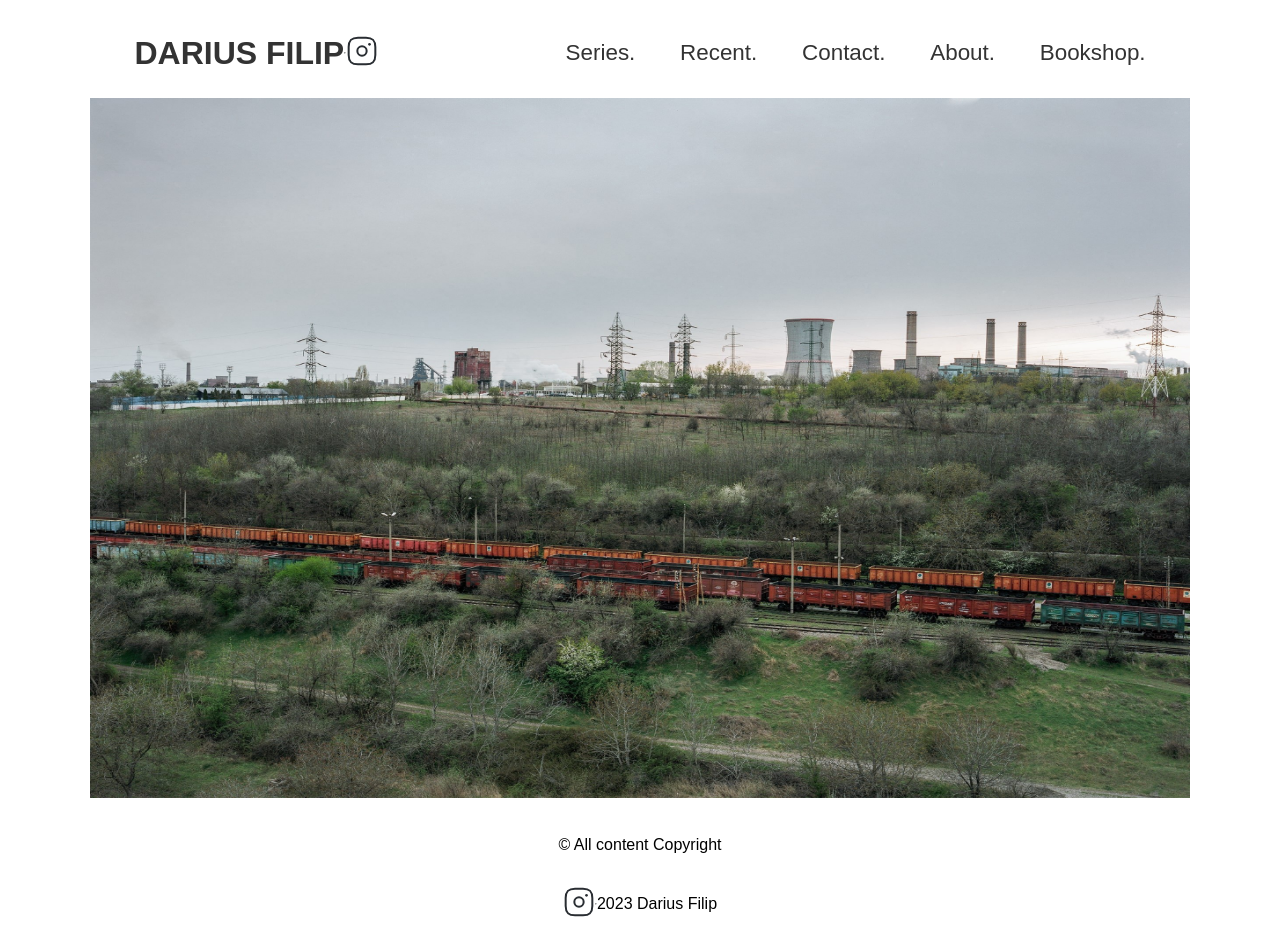
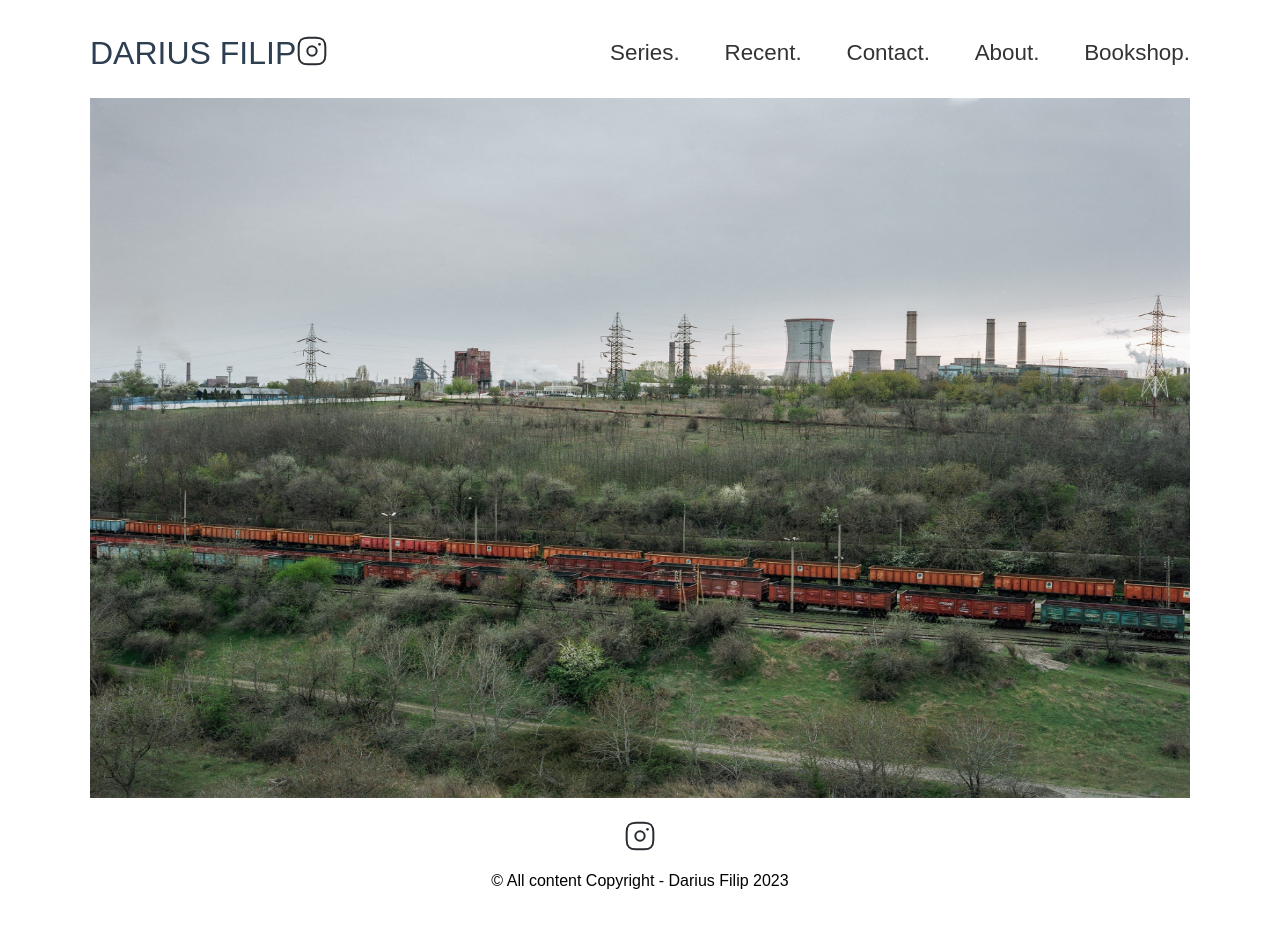
Before and after one commit to danieldraganweb/darius-filip-com-next-app, a Next.js app: page / in a window 1280 px wide. After the commit the page ends 914 px from the top, so only its background shows below. Built offline with nearby package versions, Linux system fonts and the light colour scheme.

Commit message:
i next latest, style _base  scss

```diff
--- a/app/components/Footer.tsx
+++ b/app/components/Footer.tsx
@@ -2,14 +2,22 @@ import styles from "../styles/components/Footer.module.scss";
 import InstagramSVG from "./InstagramSVG";
 
 function Footer() {
+  const currentYear = new Date().getFullYear();
   return (
     <>
-      <div className={styles.main}>
-        <p>&copy; All content Copyright</p>
-        <p className={styles.copyright}>
-          <InstagramSVG /> <hr />
-          2023 Darius Filip
-        </p>
+      <div className={styles.container}>
+        <div className={styles.main}>
+          <div className={styles.instagram}>
+            <a
+              href="https://www.instagram.com/dariusfilip/"
+              target="_blank"
+              rel="noopener noreferrer"
+            >
+              <InstagramSVG />
+            </a>
+          </div>
+          <p>&copy; All content Copyright - Darius Filip {currentYear}</p>
+        </div>
       </div>
     </>
   );
--- a/app/components/Navbar.tsx
+++ b/app/components/Navbar.tsx
@@ -14,13 +14,21 @@ const Navbar = () => {
 
   return (
     <>
-      <div className="container">
+      <div className={styles.container}>
         <nav className={styles.navbar}>
           <div className={styles.instagramSVG}>
             <Header />
-            <hr />
-            <InstagramSVG />
+            <div className={styles.instagram}>
+              <a
+                href="https://www.instagram.com/dariusfilip/"
+                target="_blank"
+                rel="noopener noreferrer"
+              >
+                <InstagramSVG />
+              </a>
+            </div>
           </div>
+
           <button className={styles.burgerMenu} onClick={toggleMenu}>
             Menu
             <span></span>
--- a/app/page.module.scss
+++ b/app/page.module.scss
@@ -2,8 +2,8 @@
 @use './app/styles/utils/_mixins' as _mixins;
 @use './app/styles/base/_base' as _base;
 
-*.main {
-    width: 80%;
+.main {
+    width: 100%;
     max-width: 1100px;
     display: flex;
     flex-direction: column;
--- a/app/styles/base/_base.scss
+++ b/app/styles/base/_base.scss
@@ -1,4 +1,4 @@
-@use './app/styles/base/_variables' as _variables;
+@use './app/styles/base/_variables' as *;
 
 
 .main {
@@ -8,29 +8,9 @@
   scroll-behavior: smooth;
   padding: 0 1rem;
   margin: 0 auto;
-  font-size: _variables.$font-size-desktop;
+  font-size: $font-size-desktop;
 }
 
-.main .html {
-  font-size: 16px;
-  line-height: 1.5;
-  font-family: _variables.$primary-font;
-  box-sizing: border-box;
-  border: 2px solid red;
-}
-
-.main .body {
-  margin: 0;
-  padding: 0;
-  background-color: #f5f5f5;
-  color: #333;
-}
-
-.main .layout {
-  display: flex;
-  flex-direction: column;
-  min-height: 100vh;
-}
 
 .container {
   width: 100%;
--- a/app/styles/components/Banner.module.scss
+++ b/app/styles/components/Banner.module.scss
@@ -1,3 +1,7 @@
+@use './app/styles/base/_variables' as _variables;
+@use './app/styles/utils/_mixins' as _mixins;
+@use './app/styles/base/_base' as _base;
+
 .container {
     width: 80%;
     max-width: 1100px;
--- a/app/styles/components/Navbar.module.scss
+++ b/app/styles/components/Navbar.module.scss
@@ -1,24 +1,24 @@
 
-@use './app/styles/base/_variables' as _variables;
+@use './app/styles/base/_variables' as *;
 @use './app/styles/utils/_mixins' as _mixins;
 @use './app/styles/base/_base' as _base;
 
 .navbar {
-  background-color: _variables.$primary-color;
-  font-family: _variables.$primary-font;
+  background-color: $primary-color;
+  font-family: $primary-font;
   display: flex;
   justify-content: space-between;
   align-items: center;
   margin: 0 auto;
-  width: 80%;
+  width: 100%;
   max-width: 1100px;
 
   .logo {
     font-size: 2rem;
-    font-weight: 600;
+    font-weight: 300;
     text-decoration: none;
-    font-family: _variables.$primary-font;
-    color: _variables.$primary-text-color;
+    font-family: $primary-font;
+    color: $secondary-color;
 
   }
   .burgerMenu {
@@ -52,7 +52,7 @@
     justify-content: space-between;
     align-items: center;
     list-style: none;
-    font-size: _variables.$font-size-desktop;
+    font-size: $font-size-desktop;
 
 
     &.open {
@@ -62,7 +62,7 @@
       top: 100%;
       left: 0;
       width: 100%;
-      background-color:_variables.$quaternary-color;
+      background-color:$quaternary-color;
       padding: 1rem;
       z-index: 100;
 
@@ -75,7 +75,7 @@
 
     a {
       text-decoration: none;
-      color: _variables.$primary-text-color;
+      color: $primary-text-color;
     }
   }
   .instagramSVG {
@@ -87,6 +87,6 @@
     align-items: center;
   }
   .instagramSVG:hover {
-    color: _variables.$primary-color;
+    color: $primary-color;
   }
 }
--- a/package.json
+++ b/package.json
@@ -14,7 +14,7 @@
     "@types/react-dom": "18.2.5",
     "eslint": "8.42.0",
     "eslint-config-next": "13.4.5",
-    "next": "^13.4.6",
+    "next": "^13.4.8",
     "react": "18.2.0",
     "react-dom": "18.2.0",
     "sass": "^1.63.4",
```
Also changed, not shown: 1 other file (tests, documents, lock files or other folders).
